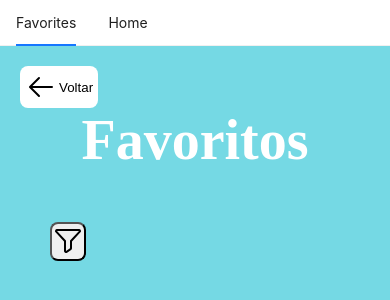
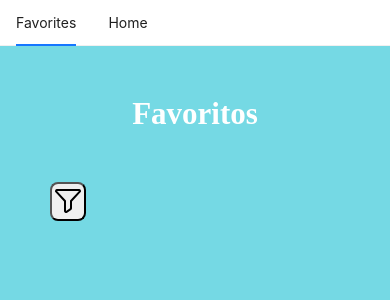
Before and after one commit to matheus-feijo/rick-and-morty-app, a React (Vite) app: page /favorites in a window 390 px wide. Shown: the top 300 px of the page. Built offline with nearby package versions, Linux system fonts and the light colour scheme.

Commit message:
feat responsive cards

```diff
--- a/package.json
+++ b/package.json
@@ -6,7 +6,8 @@
   "scripts": {
     "dev": "vite",
     "build": "tsc && vite build",
-    "preview": "vite preview"
+    "preview": "vite preview",
+    "test": "jest"
   },
   "dependencies": {
     "@phosphor-icons/react": "^2.0.6",
--- a/src/components/characters/index.tsx
+++ b/src/components/characters/index.tsx
@@ -7,9 +7,14 @@ import { useDispatch, useSelector } from "react-redux";
 import { getCharacters } from "../../store/reducers/characterSlice";
 import { characterAction } from "../../store/actions/characterAction";
 import { getFavoriteCharactersId } from "../../store/reducers/favoriteCharacterSlice";
-import { ButtonPagination, CardCharacter, ContainerCards } from "./styled";
+import {
+  ButtonPagination,
+  CardCharacter,
+  ContainerCards,
+  ImageCharacter,
+} from "./styled";
 import { Heart } from "@phosphor-icons/react";
-import { useNavigate } from "react-router-dom";
+import { useLocation, useNavigate } from "react-router-dom";
 
 interface ICharacterAPI {
   info: IDadosCharacters;
@@ -50,7 +55,15 @@ export function Characters({
   }
 
   if (status === "loading") {
-    return <p>cARREGANDO</p>;
+    return (
+      <div
+        style={{
+          marginTop: 50,
+        }}
+      >
+        Carregando...
+      </div>
+    );
   }
 
   return (
@@ -68,12 +81,10 @@ export function Characters({
           return (
             <ContainerCards key={character.id}>
               <CardCharacter>
-                <img
+                <ImageCharacter
                   src={character.image}
                   alt={character.name}
-                  style={{ cursor: "pointer" }}
                   onClick={() => {
-                    // console.log(character);
                     navigate(`/character/${character.id}`);
                   }}
                 />
--- a/src/components/characters/styled.ts
+++ b/src/components/characters/styled.ts
@@ -20,3 +20,11 @@ export const ButtonPagination = styled.button`
   padding: 5px;
   cursor: pointer;
 `;
+
+export const ImageCharacter = styled.img`
+  cursor: pointer;
+  @media (max-width: 400px) {
+    width: 150px;
+    height: 150px;
+  }
+`;
--- a/src/pages/favorites/index.tsx
+++ b/src/pages/favorites/index.tsx
@@ -14,6 +14,7 @@ import { Navbar } from "../../components/Navbar";
 import { useNavigate } from "react-router-dom";
 import { Filter } from "../../components/Filter";
 import { IFilter } from "../../interfaces/IFilter";
+import { TitlePage } from "../home/styled";
 
 export function Favorites() {
   const favoriteCharacterList = useSelector(getAllFavoriteCharacters);
@@ -32,27 +33,9 @@ export function Favorites() {
   return (
     <div>
       <Navbar />
-      <div style={{ padding: "20px 0px 0px 20px" }}>
-        <button
-          style={{
-            display: "flex",
-            alignItems: "center",
-            gap: 2,
-            padding: 5,
-            backgroundColor: "#ffff",
-            border: "none",
-            borderRadius: 8,
-            cursor: "pointer",
-          }}
-          onClick={() => history.go(-1)}
-        >
-          {" "}
-          <ArrowLeft size={32} /> Voltar
-        </button>
-      </div>
 
-      <div style={{ textAlign: "center", color: "#FFFF", fontSize: 28 }}>
-        <h1>Favoritos</h1>
+      <div style={{ textAlign: "center", paddingTop: 50 }}>
+        <TitlePage>Favoritos</TitlePage>
       </div>
 
       <div>
--- a/src/pages/home/index.tsx
+++ b/src/pages/home/index.tsx
@@ -9,6 +9,7 @@ import { characterAction } from "../../store/actions/characterAction";
 import { ICharacter } from "../../interfaces/ICharacter";
 import { favoriteCharacterAction } from "../../store/actions/favoriteCharacterAction";
 import { Navbar } from "../../components/Navbar";
+import { TitlePage } from "./styled";
 
 export function Home() {
   const [pageSelect, setPageSelect] = useState("");
@@ -118,12 +119,10 @@ export function Home() {
       <div
         style={{
           textAlign: "center",
-          color: "#FFFF",
-          fontSize: 28,
           paddingTop: 50,
         }}
       >
-        <h1>Personagens</h1>
+        <TitlePage>Personagens</TitlePage>
       </div>
 
       <Filter handleChangeFilter={handleChangeFilter} />
--- /dev/null
+++ b/src/pages/home/styled.ts
@@ -0,0 +1,10 @@
+import styled from "styled-components";
+
+export const TitlePage = styled.h1`
+  font-size: 62px;
+  color: #ffff;
+
+  @media (max-width: 400px) {
+    font-size: 31px;
+  }
+`;
```
Also changed, not shown: 1 other file (tests, documents, lock files or other folders).
